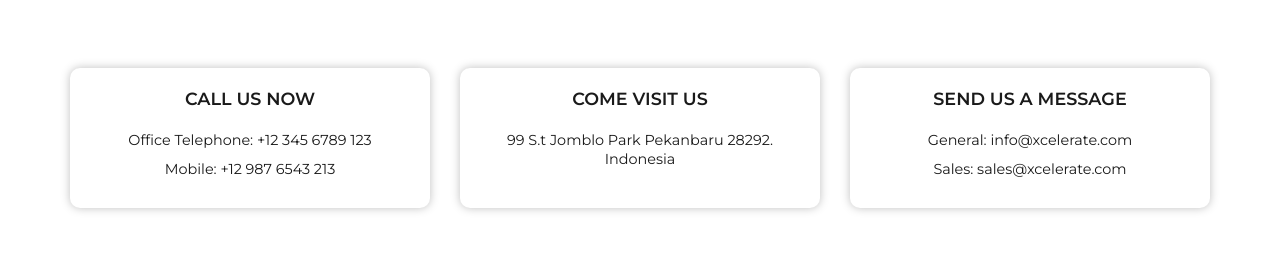
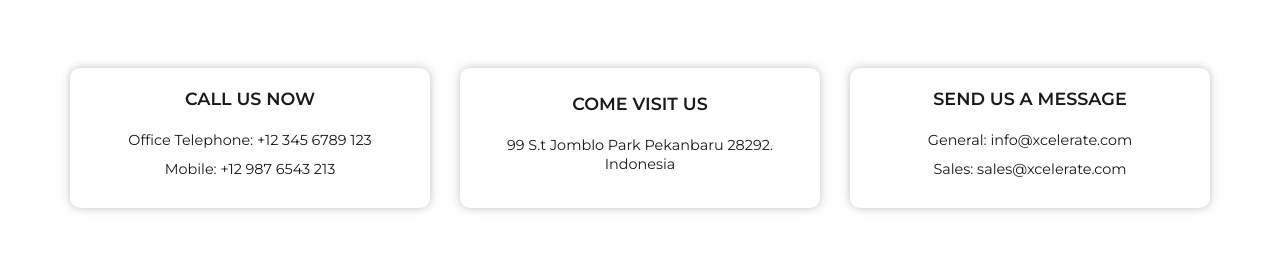
Before and after one commit to HaymosBobby/XcelerateEnergyInc, a React (Create React App) app: page / in a window 1280 px wide. Shown: the part 2853-3111 px from the top of the page. Built offline with nearby package versions, Linux system fonts and the light colour scheme; a web font is replaced by a local one.

Commit message:
correction

```diff
--- a/src/components/Contact.js
+++ b/src/components/Contact.js
@@ -35,6 +35,7 @@
 const Desc = styled.p`
   margin-bottom: 10px;
   font-size: 0.9rem;
+  z-index: 2;
 `;
 
 const IconContainer = styled.div`
@@ -68,6 +69,10 @@
   position: relative;
   overflow: hidden;
   transition: all 0.3s ease-in-out;
+  display: flex;
+  flex-direction: column;
+  align-items: center;
+  justify-content: center;
   text-align: center;
   animation: ${(props) => (props.anim ? "animate 0.7s ease-in-out" : "")};
 
```
